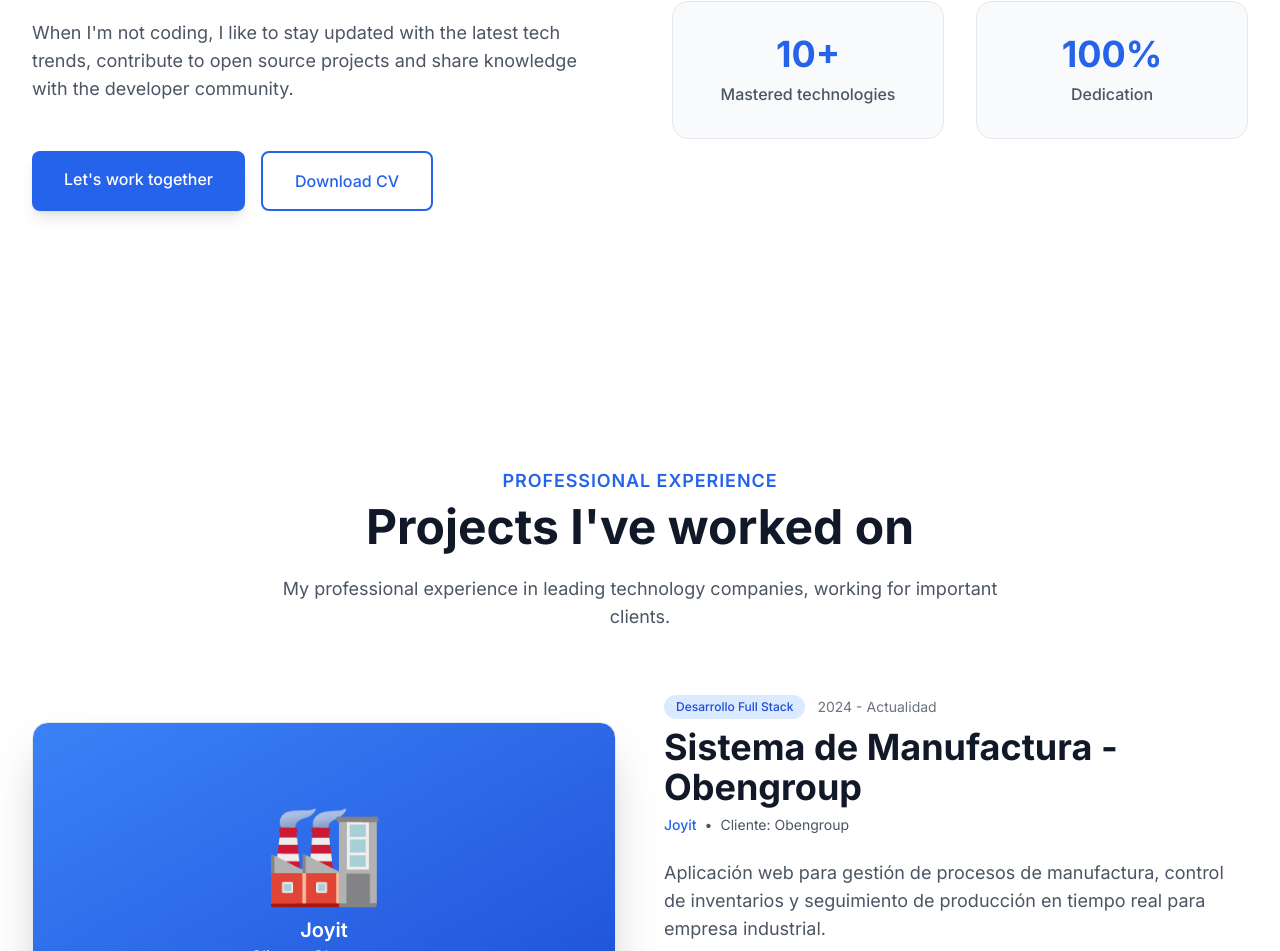
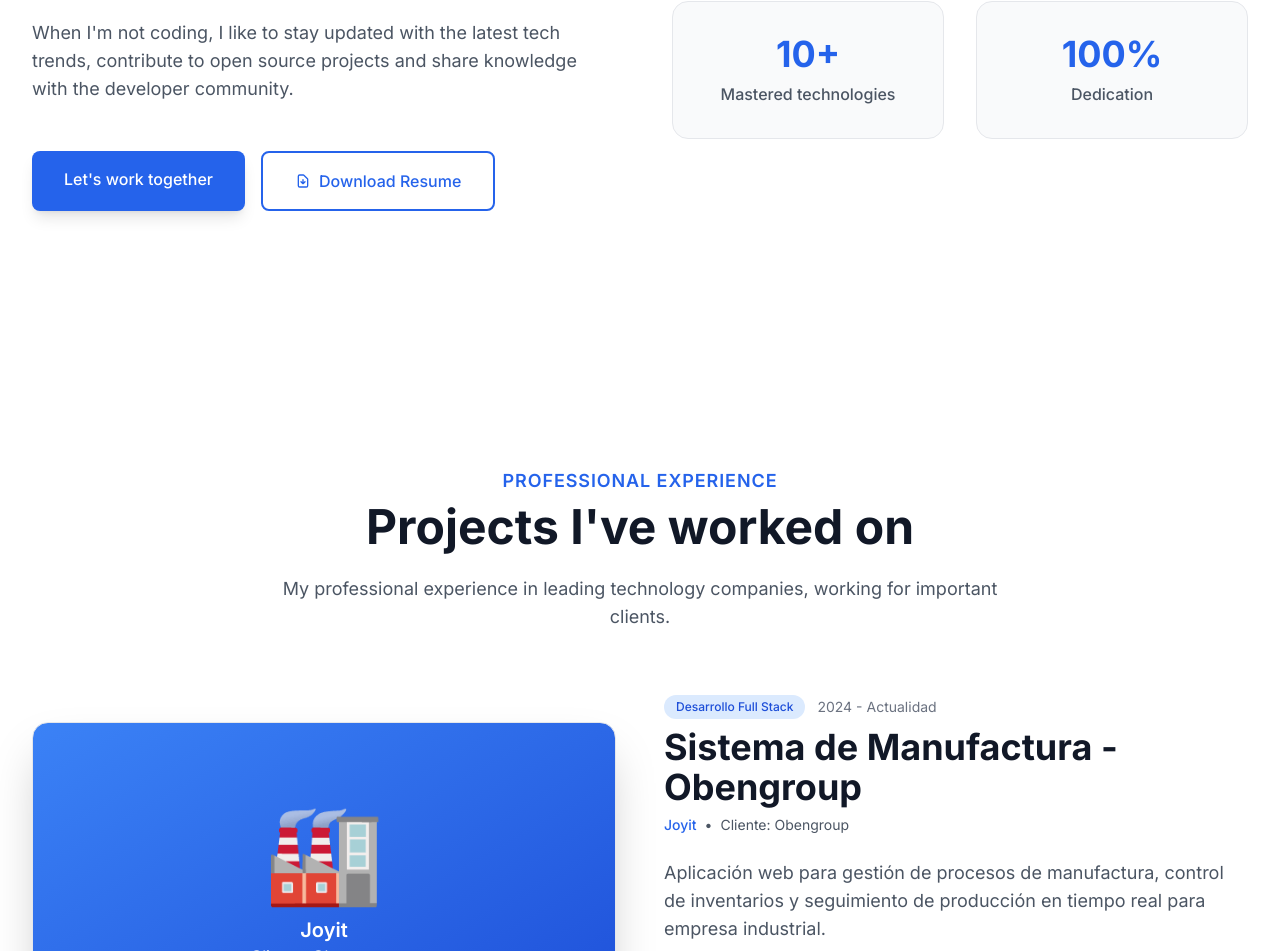
Before and after one commit to leninalbino/MyPortfolio, a React (Vite) app: page / in a window 1280 px wide. Shown: the part 1365-2316 px from the top of the page. Built offline with nearby package versions, Linux system fonts and the light colour scheme.

Commit message:
Refactor code structure for improved readability and maintainability

```diff
--- a/src/components/sections/About.tsx
+++ b/src/components/sections/About.tsx
@@ -3,7 +3,21 @@ import AnimatedSection from '../ui/AnimatedSection';
 import { useLanguage } from '../../contexts/LanguageContext';
 
 const About = () => {
-  const { t } = useLanguage();
+  const { t, language } = useLanguage(); // Agregar language
+
+  // Función para obtener la ruta del CV según el idioma
+  const getCVPath = () => {
+    return language === 'en'
+      ? '/cv/cv-lenin-albino-en.pdf'
+      : '/cv/cv-lenin-albino-es.pdf';
+  };
+
+  // Función para el nombre del archivo descargado
+  const getCVFileName = () => {
+    return language === 'en'
+      ? 'Lenin-Albino-Resume-EN.pdf'
+      : 'Lenin-Albino-CV-ES.pdf';
+  };
 
   return (
     <section id="about" className="section-padding bg-white dark:bg-gray-800 transition-colors duration-300">
@@ -71,19 +85,26 @@ const About = () => {
               >
                 {t('about.workTogether')}
               </motion.a>
+
+              {/* CV ACTUALIZADO */}
               <motion.a
-                href="/cv-lenin-albino.pdf"
-                download
-                className="btn-secondary"
+                href={getCVPath()}
+                download={getCVFileName()}
+                className="btn-secondary flex items-center justify-center gap-2"
                 whileHover={{ scale: 1.05 }}
                 whileTap={{ scale: 0.95 }}
+                target="_blank"
+                rel="noopener noreferrer"
               >
+                <svg className="w-4 h-4" fill="none" stroke="currentColor" viewBox="0 0 24 24">
+                  <path strokeLinecap="round" strokeLinejoin="round" strokeWidth={2} d="M12 10v6m0 0l-3-3m3 3l3-3m2 8H7a2 2 0 01-2-2V5a2 2 0 012-2h5.586a1 1 0 01.707.293l5.414 5.414a1 1 0 01.293.707V19a2 2 0 01-2 2z" />
+                </svg>
                 {t('about.downloadCV')}
               </motion.a>
             </motion.div>
           </AnimatedSection>
 
-          {/* Stats Grid */}
+          {/* Stats Grid - sin cambios */}
           <AnimatedSection delay={0.3}>
             <div className="grid grid-cols-2 gap-6 lg:gap-8">
               {[
--- a/src/i18n/translations.ts
+++ b/src/i18n/translations.ts
@@ -108,7 +108,7 @@ export const translations = {
       paragraph2: 'Specialized in modern technologies like React, Angular, TypeScript, Python, C# and Java. I focus on writing clean, maintainable code and following development best practices.',
       paragraph3: 'When I\'m not coding, I like to stay updated with the latest tech trends, contribute to open source projects and share knowledge with the developer community.',
       workTogether: 'Let\'s work together',
-      downloadCV: 'Download CV',
+      downloadCV: 'Download Resume',
       stats: {
         experience: 'Years of experience',
         projects: 'Completed projects',
```
Also changed, not shown: 2 other files (tests, documents, lock files or other folders).
